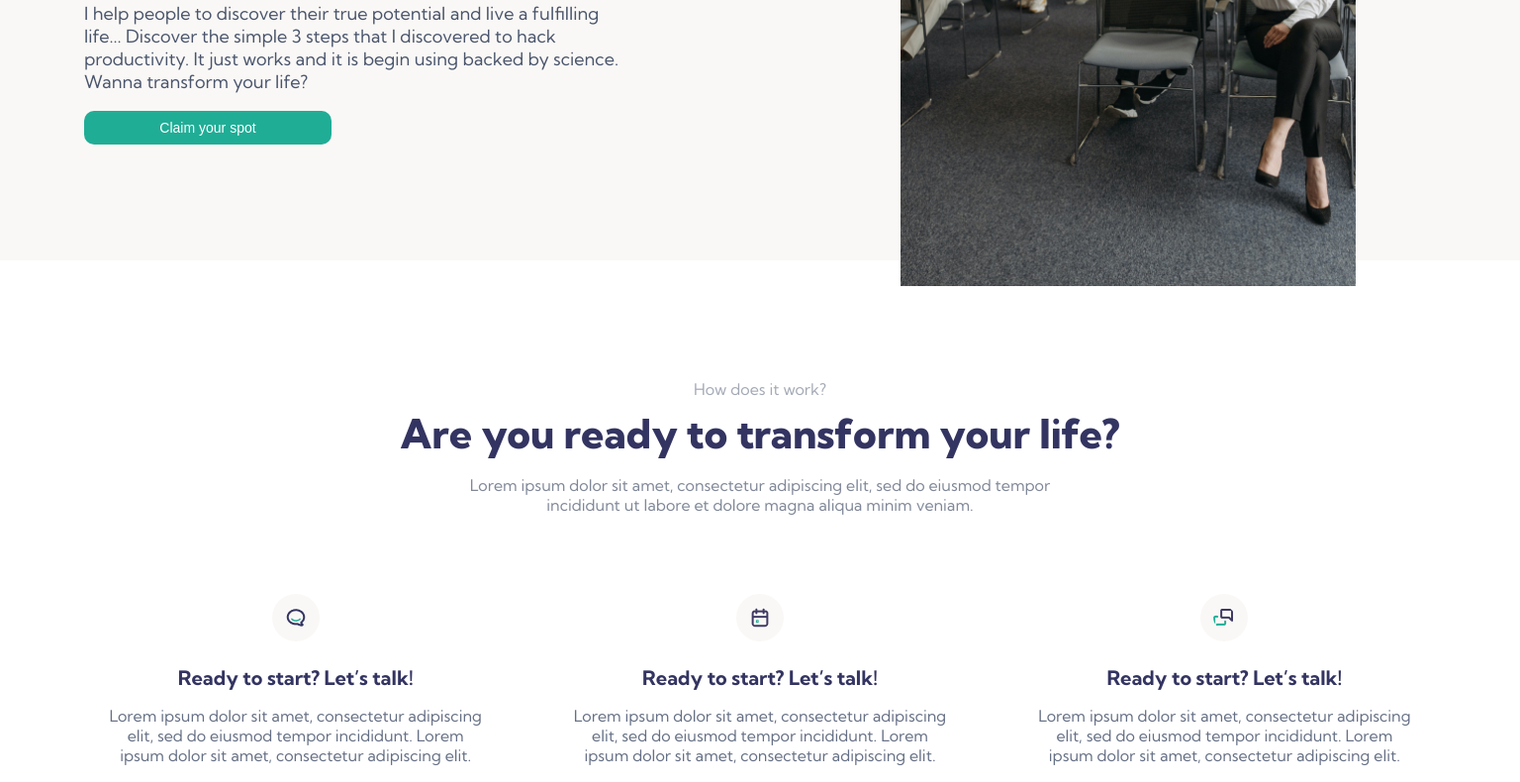
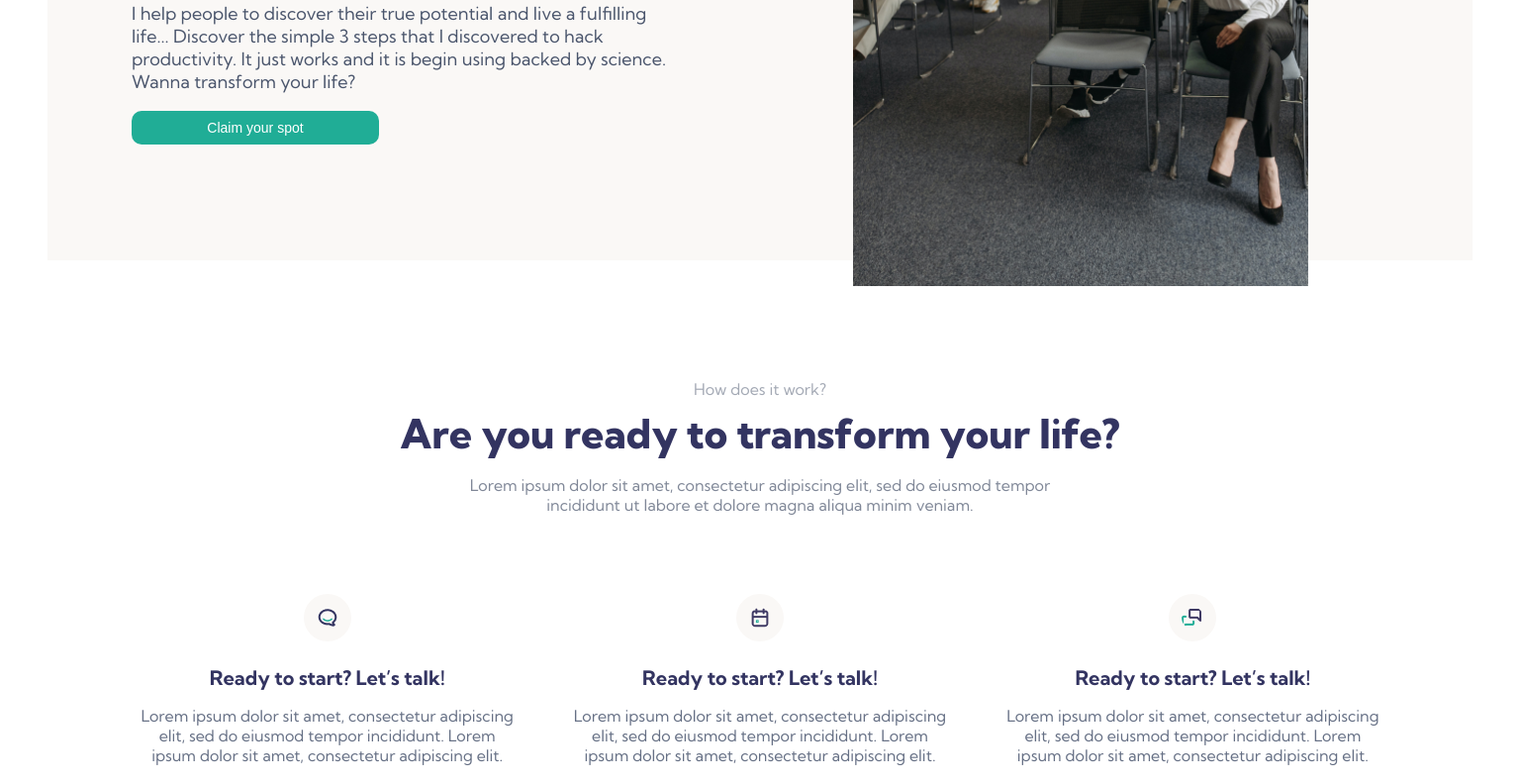
Before and after one commit to hakansky/TestTask-Happy-Coaching, a plain HTML site: page index.html in a window 1536 px wide. Shown: the part 471-1261 px from the top of the page at 99% size. Drawn offline with Linux system fonts and the light colour scheme.

Commit message:
fixed adaptive.css

```diff
--- a/index.html
+++ b/index.html
@@ -8,6 +8,7 @@
     <link href="https://fonts.googleapis.com/css2?family=Kumbh+Sans:wght@100..900&display=swap" rel="stylesheet">
 </head>
 <body>
+<div class="wrapper">
     <header>
         <img src="./assets/img/logo.png" alt="logo.png">
         <nav>
@@ -118,5 +119,6 @@
             </div>
         </div>
     </footer>
+</div>
 </body>
 </html>
--- a/src/adaptive.css
+++ b/src/adaptive.css
@@ -1,3 +1,10 @@
+@media (min-width: 1440px) {
+    .wrapper {
+        max-width: 1440px;
+        margin: 0 auto;
+    }
+}
+
 @media (max-width: 1200px) {
     main {
         padding: 50px;
```
Lines whose indentation alone changed are shown as unchanged.
